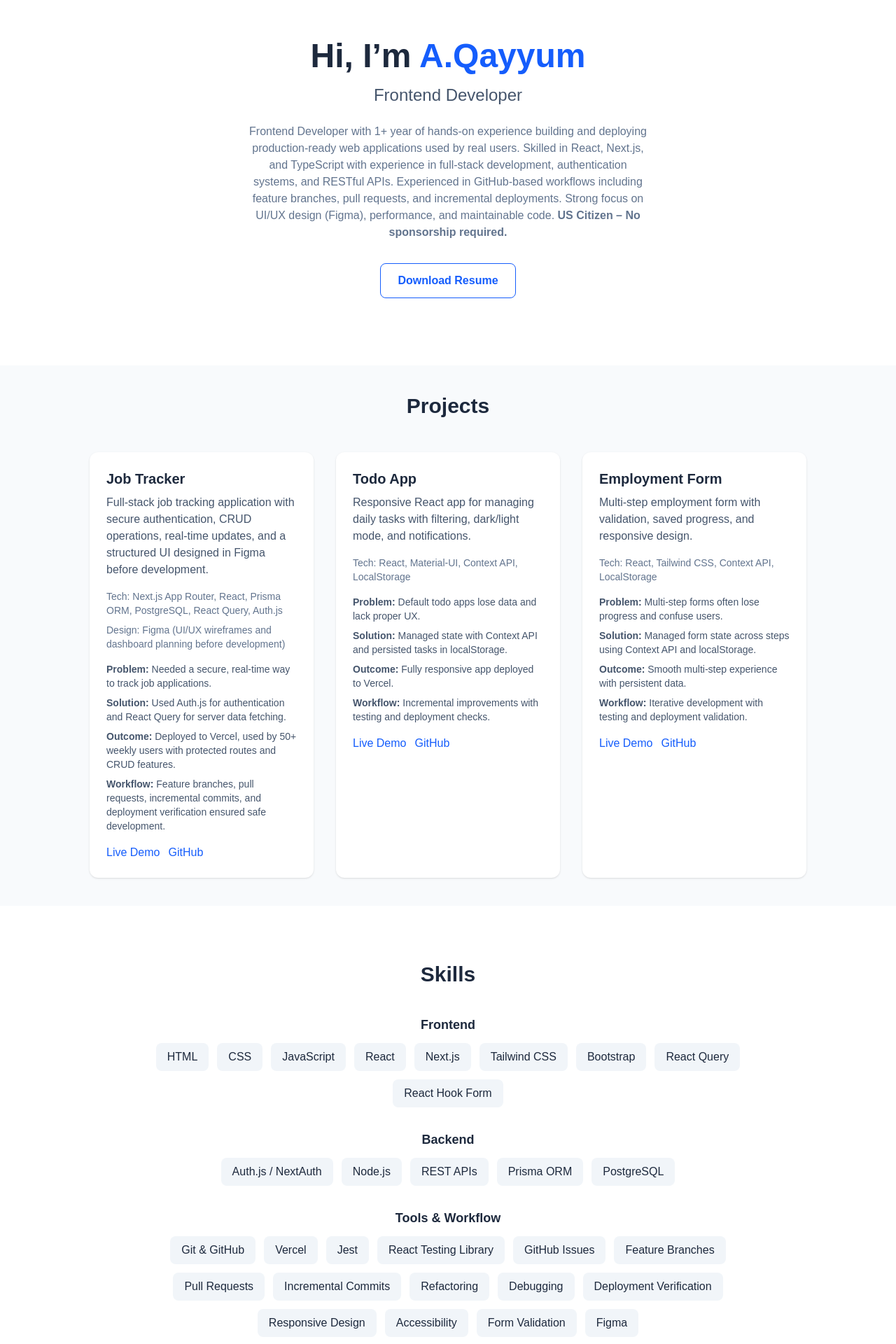
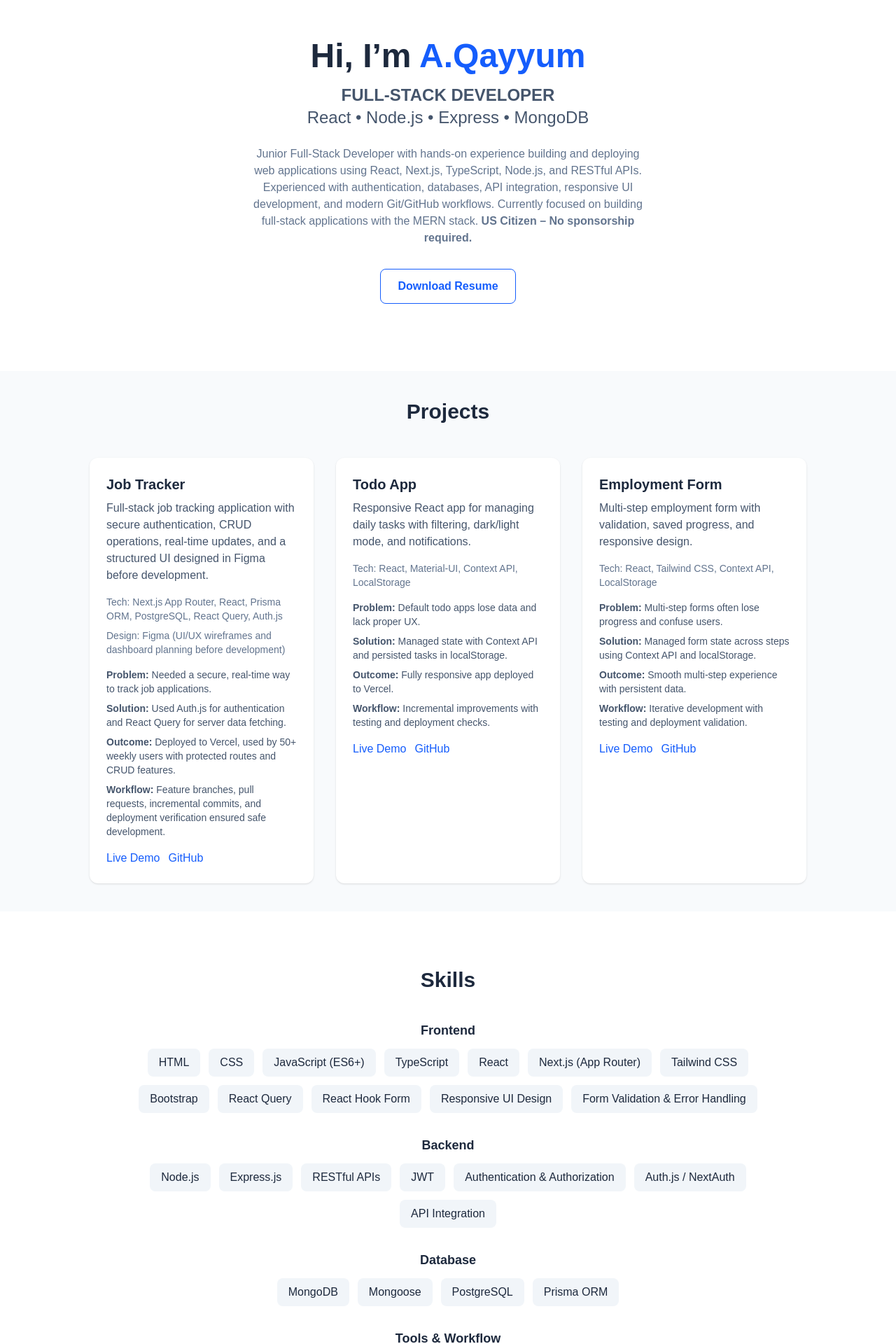
Before and after one commit to Eagle-2026/portfolio-2025, a Next.js app: page / in a window 1280 px wide. Shown: the part 40-1960 px from the top of the page at 70% size. Built offline with nearby package versions, Linux system fonts and the light colour scheme.

Commit message:
Update portfolio skills and hero section

```diff
--- a/app/page.tsx
+++ b/app/page.tsx
@@ -1,4 +1,3 @@
-
 export default function Home() {
   return (
     <main className="min-h-screen bg-white text-slate-800">
@@ -8,16 +7,22 @@ export default function Home() {
           Hi, I’m <span className="text-blue-600">A.Qayyum</span>
         </h1>
 
-        <p className="text-xl md:text-2xl text-slate-600 mb-6">
-          Frontend Developer
-        </p>
+     <p className="text-xl md:text-2xl text-slate-600 mb-6">
+  <span className="font-bold">FULL-STACK DEVELOPER</span>
+  <span className="block">React • Node.js • Express • MongoDB</span>
+</p>
 
         <p className="max-w-xl text-slate-500 mb-8">
-         Frontend Developer with 1+ year of hands-on experience building and deploying production-ready web applications used by real users. Skilled in React, Next.js, and TypeScript with experience in full-stack development, authentication systems, and RESTful APIs. Experienced in GitHub-based workflows including feature branches, pull requests, and incremental deployments. Strong focus on UI/UX design (Figma), performance, and maintainable code.  <strong>US Citizen – No sponsorship required.</strong>
+          Junior Full-Stack Developer with hands-on experience building and
+          deploying web applications using React, Next.js, TypeScript, Node.js,
+          and RESTful APIs. Experienced with authentication, databases, API
+          integration, responsive UI development, and modern Git/GitHub
+          workflows. Currently focused on building full-stack applications with
+          the MERN stack. <strong>US Citizen – No sponsorship required.</strong>
         </p>
 
         <a
-          href="/frontend_developer_resume.docx"
+          href="/public/FullStack.pdf"
           className="border border-blue-600 text-blue-600 px-6 py-3 rounded-lg font-semibold hover:bg-blue-50"
         >
           Download Resume
@@ -29,7 +34,6 @@ export default function Home() {
         <h2 className="text-3xl font-bold text-center mb-12">Projects</h2>
 
         <div className="max-w-5xl mx-auto grid gap-8 md:grid-cols-3">
-
           {/* Job Tracker */}
           <div className="bg-white p-6 rounded-xl shadow">
             <h3 className="text-xl font-semibold mb-2">Job Tracker</h3>
@@ -41,33 +45,46 @@ export default function Home() {
             </p>
 
             <p className="text-sm text-slate-500 mb-2">
-              Tech: Next.js App Router, React, Prisma ORM, PostgreSQL, React Query, Auth.js
+              Tech: Next.js App Router, React, Prisma ORM, PostgreSQL, React
+              Query, Auth.js
             </p>
 
             <p className="text-sm text-slate-500 mb-4">
-              Design: Figma (UI/UX wireframes and dashboard planning before development)
+              Design: Figma (UI/UX wireframes and dashboard planning before
+              development)
             </p>
 
             <div className="mt-4 text-sm text-slate-600 space-y-2">
               <p>
-                <strong>Problem:</strong> Needed a secure, real-time way to track job applications.
+                <strong>Problem:</strong> Needed a secure, real-time way to
+                track job applications.
               </p>
               <p>
-                <strong>Solution:</strong> Used Auth.js for authentication and React Query for server data fetching.
+                <strong>Solution:</strong> Used Auth.js for authentication and
+                React Query for server data fetching.
               </p>
               <p>
-                <strong>Outcome:</strong> Deployed to Vercel, used by 50+ weekly users with protected routes and CRUD features.
+                <strong>Outcome:</strong> Deployed to Vercel, used by 50+ weekly
+                users with protected routes and CRUD features.
               </p>
               <p>
-                <strong>Workflow:</strong> Feature branches, pull requests, incremental commits, and deployment verification ensured safe development.
+                <strong>Workflow:</strong> Feature branches, pull requests,
+                incremental commits, and deployment verification ensured safe
+                development.
               </p>
             </div>
 
             <div className="flex gap-3 mt-4">
-              <a href="https://job-tracker-bice.vercel.app" className="text-blue-600 hover:underline">
+              <a
+                href="https://job-tracker-bice.vercel.app"
+                className="text-blue-600 hover:underline"
+              >
                 Live Demo
               </a>
-              <a href="https://github.com/Eagle-2026/job-tracker" className="text-blue-600 hover:underline">
+              <a
+                href="https://github.com/Eagle-2026/job-tracker"
+                className="text-blue-600 hover:underline"
+              >
                 GitHub
               </a>
             </div>
@@ -88,24 +105,34 @@ export default function Home() {
 
             <div className="mt-4 text-sm text-slate-600 space-y-2">
               <p>
-                <strong>Problem:</strong> Default todo apps lose data and lack proper UX.
+                <strong>Problem:</strong> Default todo apps lose data and lack
+                proper UX.
               </p>
               <p>
-                <strong>Solution:</strong> Managed state with Context API and persisted tasks in localStorage.
+                <strong>Solution:</strong> Managed state with Context API and
+                persisted tasks in localStorage.
               </p>
               <p>
-                <strong>Outcome:</strong> Fully responsive app deployed to Vercel.
+                <strong>Outcome:</strong> Fully responsive app deployed to
+                Vercel.
               </p>
               <p>
-                <strong>Workflow:</strong> Incremental improvements with testing and deployment checks.
+                <strong>Workflow:</strong> Incremental improvements with testing
+                and deployment checks.
               </p>
             </div>
 
             <div className="flex gap-3 mt-4">
-              <a href="https://todo-list-two-kappa-56.vercel.app" className="text-blue-600 hover:underline">
+              <a
+                href="https://todo-list-two-kappa-56.vercel.app"
+                className="text-blue-600 hover:underline"
+              >
                 Live Demo
               </a>
-              <a href="https://github.com/Eagle-2026/todo-list-2025" className="text-blue-600 hover:underline">
+              <a
+                href="https://github.com/Eagle-2026/todo-list-2025"
+                className="text-blue-600 hover:underline"
+              >
                 GitHub
               </a>
             </div>
@@ -116,7 +143,8 @@ export default function Home() {
             <h3 className="text-xl font-semibold mb-2">Employment Form</h3>
 
             <p className="text-slate-600 mb-4">
-              Multi-step employment form with validation, saved progress, and responsive design.
+              Multi-step employment form with validation, saved progress, and
+              responsive design.
             </p>
 
             <p className="text-sm text-slate-500 mb-4">
@@ -125,29 +153,38 @@ export default function Home() {
 
             <div className="mt-4 text-sm text-slate-600 space-y-2">
               <p>
-                <strong>Problem:</strong> Multi-step forms often lose progress and confuse users.
+                <strong>Problem:</strong> Multi-step forms often lose progress
+                and confuse users.
               </p>
               <p>
-                <strong>Solution:</strong> Managed form state across steps using Context API and localStorage.
+                <strong>Solution:</strong> Managed form state across steps using
+                Context API and localStorage.
               </p>
               <p>
-                <strong>Outcome:</strong> Smooth multi-step experience with persistent data.
+                <strong>Outcome:</strong> Smooth multi-step experience with
+                persistent data.
               </p>
               <p>
-                <strong>Workflow:</strong> Iterative development with testing and deployment validation.
+                <strong>Workflow:</strong> Iterative development with testing
+                and deployment validation.
               </p>
             </div>
 
             <div className="flex gap-3 mt-4">
-              <a href="https://employment-form-2025.vercel.app" className="text-blue-600 hover:underline">
+              <a
+                href="https://employment-form-2025.vercel.app"
+                className="text-blue-600 hover:underline"
+              >
                 Live Demo
               </a>
-              <a href="https://github.com/Eagle-2026/employment-form-2025" className="text-blue-600 hover:underline">
+              <a
+                href="https://github.com/Eagle-2026/employment-form-2025"
+                className="text-blue-600 hover:underline"
+              >
                 GitHub
               </a>
             </div>
           </div>
-
         </div>
       </section>
 
@@ -156,7 +193,6 @@ export default function Home() {
         <h2 className="text-3xl font-bold text-center mb-10">Skills</h2>
 
         <div className="max-w-4xl mx-auto space-y-8">
-
           {/* Frontend */}
           <div>
             <h3 className="text-lg font-semibold mb-3 text-center">Frontend</h3>
@@ -164,13 +200,16 @@ export default function Home() {
               {[
                 "HTML",
                 "CSS",
-                "JavaScript",
+                "JavaScript (ES6+)",
+                "TypeScript",
                 "React",
-                "Next.js",
+                "Next.js (App Router)",
                 "Tailwind CSS",
                 "Bootstrap",
                 "React Query",
                 "React Hook Form",
+                "Responsive UI Design",
+                "Form Validation & Error Handling",
               ].map((skill) => (
                 <span key={skill} className="px-4 py-2 bg-slate-100 rounded-lg">
                   {skill}
@@ -184,16 +223,35 @@ export default function Home() {
             <h3 className="text-lg font-semibold mb-3 text-center">Backend</h3>
             <div className="flex flex-wrap justify-center gap-3">
               {[
+                "Node.js",
+                "Express.js",
+                "RESTful APIs",
+                "JWT",
+                "Authentication & Authorization",
                 "Auth.js / NextAuth",
-                "Node.js",
-                "REST APIs",
-                "Prisma ORM",
-                "PostgreSQL",
+                "API Integration",
               ].map((skill) => (
                 <span key={skill} className="px-4 py-2 bg-slate-100 rounded-lg">
                   {skill}
                 </span>
               ))}
+            </div>
+          </div>
+
+          {/* Database */}
+          <div>
+            <h3 className="text-lg font-semibold mb-3 text-center">Database</h3>
+            <div className="flex flex-wrap justify-center gap-3">
+              {["MongoDB", "Mongoose", "PostgreSQL", "Prisma ORM"].map(
+                (skill) => (
+                  <span
+                    key={skill}
+                    className="px-4 py-2 bg-slate-100 rounded-lg"
+                  >
+                    {skill}
+                  </span>
+                ),
+              )}
             </div>
           </div>
 
@@ -205,8 +263,10 @@ export default function Home() {
 
             <div className="flex flex-wrap justify-center gap-3">
               {[
-                "Git & GitHub",
+                "Git",
+                "GitHub",
                 "Vercel",
+                "Figma (UI/UX Design & Prototyping)",
                 "Jest",
                 "React Testing Library",
                 "GitHub Issues",
@@ -216,10 +276,6 @@ export default function Home() {
                 "Refactoring",
                 "Debugging",
                 "Deployment Verification",
-                "Responsive Design",
-                "Accessibility",
-                "Form Validation",
-                "Figma"
               ].map((skill) => (
                 <span key={skill} className="px-4 py-2 bg-slate-100 rounded-lg">
                   {skill}
@@ -227,7 +283,6 @@ export default function Home() {
               ))}
             </div>
           </div>
-
         </div>
       </section>
 
@@ -242,7 +297,10 @@ export default function Home() {
           <a href="https://github.com/Eagle-2026" className="hover:underline">
             GitHub
           </a>
-          <a href="https://www.linkedin.com/in/a-q-9b60233a3/" className="hover:underline">
+          <a
+            href="https://www.linkedin.com/in/a-q-9b60233a3/"
+            className="hover:underline"
+          >
             LinkedIn
           </a>
         </div>
```
Also changed, not shown: 2 other files (tests, documents, lock files or other folders).
